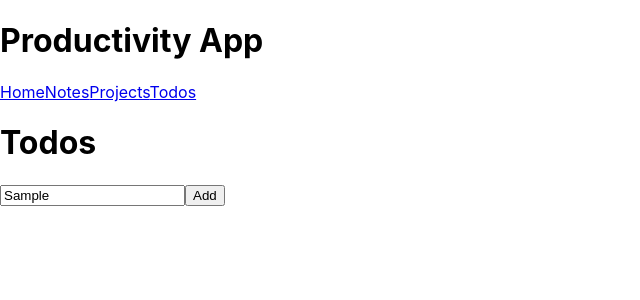
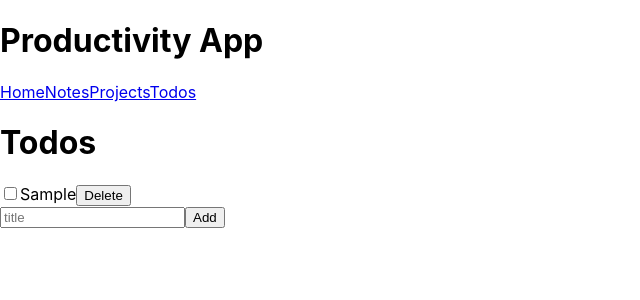
Before and after one commit to podestal/task-manager-app, a React (Create React App) app: page /todos in a window 1280 px wide. Both pictures are taken after typing "Sample" into the empty fields and a click on the button "Add". Shown: the top 300 px of the page, without its empty margins (0-640 px from the left). Built offline with nearby package versions, Linux system fonts and the light colour scheme.

Commit message:
todos app done

```diff
--- /dev/null
+++ b/src/components/todos/Todo.js
@@ -0,0 +1,17 @@
+const Todo = (props) => {
+
+    return (
+        <div>
+            <input
+                type="checkbox"
+                onChange={e => props.handleCompleted(props.todo.id)}
+            />
+            <span>{props.todo.title}</span>
+            <button
+                onClick={e => props.handleDelete(props.todo.id)}
+            >Delete</button>
+        </div>
+    )
+}
+
+export default Todo
--- a/src/components/todos/TodoApp.js
+++ b/src/components/todos/TodoApp.js
@@ -1,5 +1,6 @@
 import React from "react"
 import TodoForm from "./TodoForm"
+import Todos from "./Todos"
 
 const TodoApp = () => {
 
@@ -7,12 +8,25 @@ const TodoApp = () => {
     console.log(todos)
 
     const handleAddTodo = todo => {
-        setTodos([todo, ...todos])
+        setTodos([...todos, todo])
+    }
+
+    const handleCompleted = (id) => {
+        setTodos(todos.map(todo => todo.id === id ? {...todo, completed:!todo.completed } : todo))
+    }
+
+    const handleDelete = (id) => {
+        setTodos(todos.filter(todo => todo.id !== id))
     }
 
     return (
         <div>
             <h1>Todos</h1>
+            <Todos
+                todos={todos}
+                handleCompleted = {handleCompleted}
+                handleDelete = {handleDelete}
+            />
             <TodoForm
                 handleAddTodo={handleAddTodo}
             />
--- a/src/components/todos/TodoForm.js
+++ b/src/components/todos/TodoForm.js
@@ -1,14 +1,14 @@
-
-
 const TodoForm = (props) => {
 
     const handleSubmit = e => {
         e.preventDefault()
         props.handleAddTodo({
+            id : Math.floor(Math.random() * 10000000000),
             title: e.target.elements.todo.value.trim(),
             completed: false,
             createdAt: Date.now()
         })
+        e.target.elements.todo.value = ""
     }
 
     return (
--- /dev/null
+++ b/src/components/todos/Todos.js
@@ -0,0 +1,19 @@
+import Todo from "./Todo"
+
+const Todos = (props) => {
+
+    return (
+        <div>
+            {props.todos.map(todo =>
+                <Todo
+                    key={todo.id}
+                    todo={todo}
+                    handleCompleted={props.handleCompleted}
+                    handleDelete = {props.handleDelete}
+                />
+            )}
+        </div>
+    )
+}
+
+export default Todos
```
